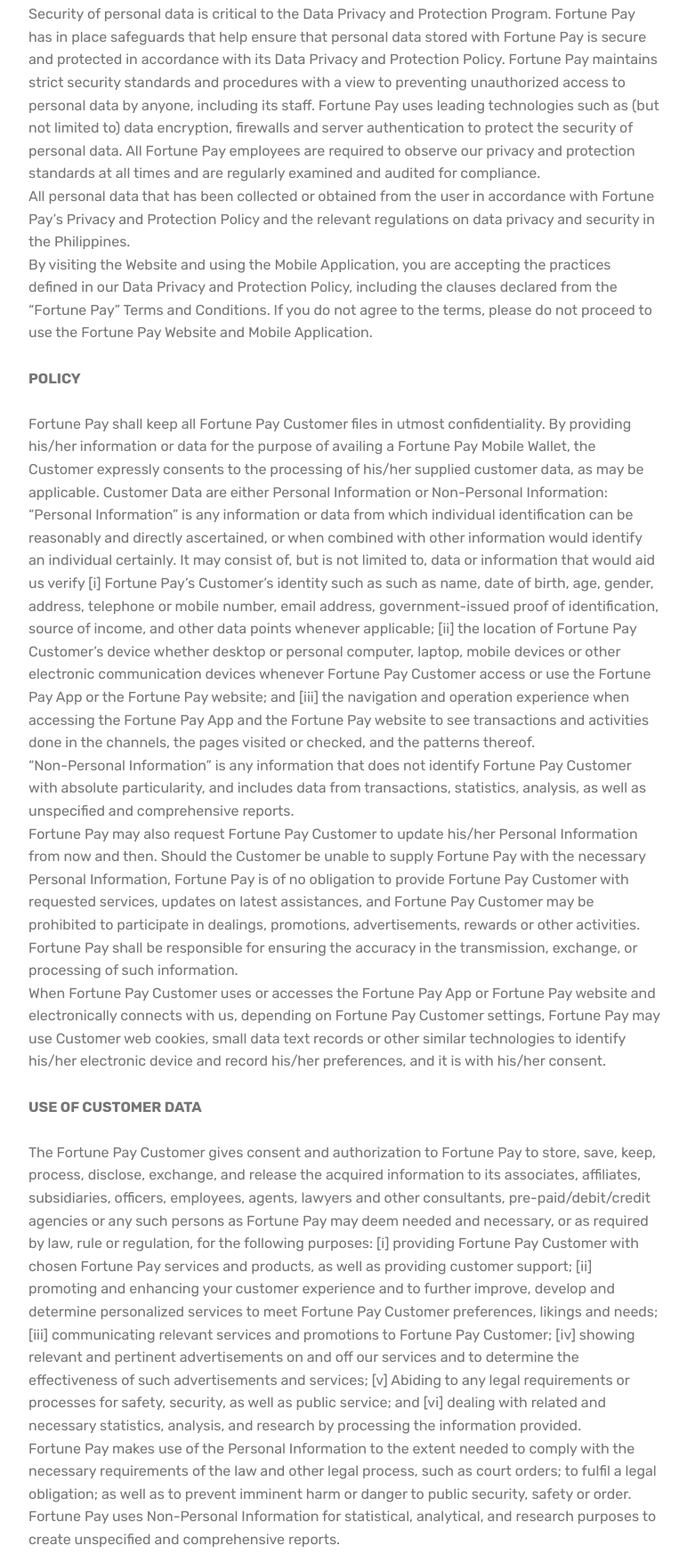
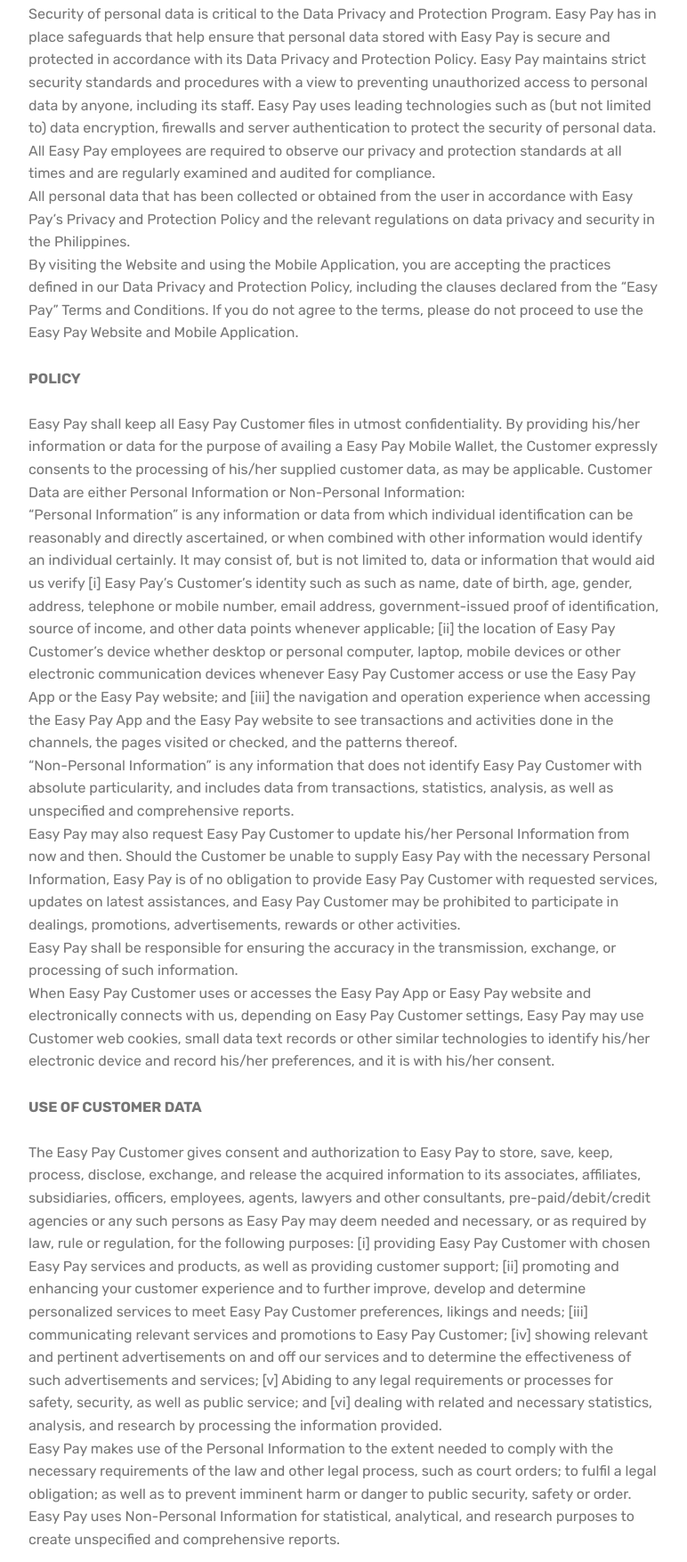
Before and after one commit to ljbdelacruz/tempPANDCFP, a plain HTML site: page index.html in a window 1280 px wide. Shown: the part 344-2100 px from the top of the page at 89% size, without its empty margins (253-1025 px from the left). Drawn offline with Linux system fonts and the light colour scheme.

Commit message:
Update index.html
update to easypay

```diff
--- a/index.html
+++ b/index.html
@@ -46,37 +46,37 @@
 </strong><span style="font-size: 1rem;"><strong>PURPOSE</strong>&nbsp;</span></div><div>
 </div><div><br></div><div>Our Privacy and Protection Policy outlines our policy in relation to the collection, use, and protection of protected data to provide customers, merchants, and other related partners and institutions with a top of the line service. We will notify all customers, merchants and relevant partners with any update on our Privacy Policy by sending notifications and posting it on our website for easy reference and notification.
 </div><div>
-</div><div>Security of personal data is critical to the Data Privacy and Protection Program. Fortune Pay has in place safeguards that help ensure that personal data stored with Fortune Pay is secure and protected in accordance with its Data Privacy and Protection Policy. Fortune Pay maintains strict security standards and procedures with a view to preventing unauthorized access to personal data by anyone, including its staff. Fortune Pay uses leading technologies such as (but not limited to) data encryption, firewalls and server authentication to protect the security of personal data. All Fortune Pay employees are required to observe our privacy and protection standards at all times and are regularly examined and audited for compliance.
+</div><div>Security of personal data is critical to the Data Privacy and Protection Program. Easy Pay has in place safeguards that help ensure that personal data stored with Easy Pay is secure and protected in accordance with its Data Privacy and Protection Policy. Easy Pay maintains strict security standards and procedures with a view to preventing unauthorized access to personal data by anyone, including its staff. Easy Pay uses leading technologies such as (but not limited to) data encryption, firewalls and server authentication to protect the security of personal data. All Easy Pay employees are required to observe our privacy and protection standards at all times and are regularly examined and audited for compliance.
 </div><div>
-</div><div>All personal data that has been collected or obtained from the user in accordance with Fortune Pay’s Privacy and Protection Policy and the relevant regulations on data privacy and security in the Philippines.
+</div><div>All personal data that has been collected or obtained from the user in accordance with Easy Pay’s Privacy and Protection Policy and the relevant regulations on data privacy and security in the Philippines.
 </div><div>
-</div><div>By visiting the Website and using the Mobile Application, you are accepting the practices defined in our Data Privacy and Protection Policy, including the clauses declared from the “Fortune Pay” Terms and Conditions. If you do not agree to the terms, please do not proceed to use the Fortune Pay Website and Mobile Application.
+</div><div>By visiting the Website and using the Mobile Application, you are accepting the practices defined in our Data Privacy and Protection Policy, including the clauses declared from the “Easy Pay” Terms and Conditions. If you do not agree to the terms, please do not proceed to use the Easy Pay Website and Mobile Application.
 </div><div>
 </div><div><br></div><div><strong>POLICY
 </strong></div><div>
-</div><div><br></div><div>Fortune Pay shall keep all Fortune Pay Customer files in utmost confidentiality. By providing his/her information or data for the purpose of availing a Fortune Pay Mobile Wallet, the Customer expressly consents to the processing of his/her supplied customer data, as may be applicable. Customer Data are either Personal Information or Non-Personal Information:
+</div><div><br></div><div>Easy Pay shall keep all Easy Pay Customer files in utmost confidentiality. By providing his/her information or data for the purpose of availing a Easy Pay Mobile Wallet, the Customer expressly consents to the processing of his/her supplied customer data, as may be applicable. Customer Data are either Personal Information or Non-Personal Information:
 </div><div>
-</div><div>“Personal Information” is any information or data from which individual identification can be reasonably and directly ascertained, or when combined with other information would identify an individual certainly. It may consist of, but is not limited to, data or information that would aid us verify [i] Fortune Pay’s Customer’s identity such as such as name, date of birth, age, gender, address, telephone or mobile number, email address, government-issued proof of identification, source of income, and other data points whenever applicable; [ii] the location of Fortune Pay Customer’s device whether desktop or personal computer, laptop, mobile devices or other electronic communication devices whenever Fortune Pay Customer access or use the Fortune Pay App or the Fortune Pay website; and [iii] the navigation and operation experience when accessing the Fortune Pay App and the Fortune Pay website to see transactions and activities done in the channels, the pages visited or checked, and the patterns thereof.
+</div><div>“Personal Information” is any information or data from which individual identification can be reasonably and directly ascertained, or when combined with other information would identify an individual certainly. It may consist of, but is not limited to, data or information that would aid us verify [i] Easy Pay’s Customer’s identity such as such as name, date of birth, age, gender, address, telephone or mobile number, email address, government-issued proof of identification, source of income, and other data points whenever applicable; [ii] the location of Easy Pay Customer’s device whether desktop or personal computer, laptop, mobile devices or other electronic communication devices whenever Easy Pay Customer access or use the Easy Pay App or the Easy Pay website; and [iii] the navigation and operation experience when accessing the Easy Pay App and the Easy Pay website to see transactions and activities done in the channels, the pages visited or checked, and the patterns thereof.
 </div><div>
-</div><div>“Non-Personal Information” is any information that does not identify Fortune Pay Customer with absolute particularity, and includes data from transactions, statistics, analysis, as well as unspecified and comprehensive reports.
+</div><div>“Non-Personal Information” is any information that does not identify Easy Pay Customer with absolute particularity, and includes data from transactions, statistics, analysis, as well as unspecified and comprehensive reports.
 </div><div>
-</div><div>Fortune Pay may also request Fortune Pay Customer to update his/her Personal Information from now and then. Should the Customer be unable to supply Fortune Pay with the necessary Personal Information, Fortune Pay is of no obligation to provide Fortune Pay Customer with requested services, updates on latest assistances, and Fortune Pay Customer may be prohibited to participate in dealings, promotions, advertisements, rewards or other activities.
+</div><div>Easy Pay may also request Easy Pay Customer to update his/her Personal Information from now and then. Should the Customer be unable to supply Easy Pay with the necessary Personal Information, Easy Pay is of no obligation to provide Easy Pay Customer with requested services, updates on latest assistances, and Easy Pay Customer may be prohibited to participate in dealings, promotions, advertisements, rewards or other activities.
 </div><div>
-</div><div>Fortune Pay shall be responsible for ensuring the accuracy in the transmission, exchange, or processing of such information.
+</div><div>Easy Pay shall be responsible for ensuring the accuracy in the transmission, exchange, or processing of such information.
 </div><div>
-</div><div>When Fortune Pay Customer uses or accesses the Fortune Pay App or Fortune Pay website and electronically connects with us, depending on Fortune Pay Customer settings, Fortune Pay may use Customer web cookies, small data text records or other similar technologies to identify his/her electronic device and record his/her preferences, and it is with his/her consent.
+</div><div>When Easy Pay Customer uses or accesses the Easy Pay App or Easy Pay website and electronically connects with us, depending on Easy Pay Customer settings, Easy Pay may use Customer web cookies, small data text records or other similar technologies to identify his/her electronic device and record his/her preferences, and it is with his/her consent.
 </div><div>
 </div><div><br></div><div><strong>USE OF CUSTOMER DATA</strong>
 </div><div>
-</div><div><br></div><div>The Fortune Pay Customer gives consent and authorization to Fortune Pay to store, save, keep, process, disclose, exchange, and release the acquired information to its associates, affiliates, subsidiaries, officers, employees, agents, lawyers and other consultants, pre-paid/debit/credit agencies or any such persons as Fortune Pay may deem needed and necessary, or as required by law, rule or regulation, for the following purposes: [i] providing Fortune Pay Customer with chosen Fortune Pay services and products, as well as providing customer support; [ii] promoting and enhancing your customer experience and to further improve, develop and determine personalized services to meet Fortune Pay Customer preferences, likings and needs; [iii] communicating relevant services and promotions to Fortune Pay Customer; [iv] showing relevant and pertinent advertisements on and off our services and to determine the effectiveness of such advertisements and services; [v] Abiding to any legal requirements or processes for safety, security, as well as public service; and [vi] dealing with related and necessary statistics, analysis, and research by processing the information provided.
+</div><div><br></div><div>The Easy Pay Customer gives consent and authorization to Easy Pay to store, save, keep, process, disclose, exchange, and release the acquired information to its associates, affiliates, subsidiaries, officers, employees, agents, lawyers and other consultants, pre-paid/debit/credit agencies or any such persons as Easy Pay may deem needed and necessary, or as required by law, rule or regulation, for the following purposes: [i] providing Easy Pay Customer with chosen Easy Pay services and products, as well as providing customer support; [ii] promoting and enhancing your customer experience and to further improve, develop and determine personalized services to meet Easy Pay Customer preferences, likings and needs; [iii] communicating relevant services and promotions to Easy Pay Customer; [iv] showing relevant and pertinent advertisements on and off our services and to determine the effectiveness of such advertisements and services; [v] Abiding to any legal requirements or processes for safety, security, as well as public service; and [vi] dealing with related and necessary statistics, analysis, and research by processing the information provided.
 </div><div>
-</div><div>Fortune Pay makes use of the Personal Information to the extent needed to comply with the necessary requirements of the law and other legal process, such as court orders; to fulfil a legal obligation; as well as to prevent imminent harm or danger to public security, safety or order. Fortune Pay uses Non-Personal Information for statistical, analytical, and research purposes to create unspecified and comprehensive reports.
+</div><div>Easy Pay makes use of the Personal Information to the extent needed to comply with the necessary requirements of the law and other legal process, such as court orders; to fulfil a legal obligation; as well as to prevent imminent harm or danger to public security, safety or order. Easy Pay uses Non-Personal Information for statistical, analytical, and research purposes to create unspecified and comprehensive reports.
 </div><div>
 </div><div><br></div><div><strong>SECURITY MEASURES</strong>
 </div><div><br></div><div>
-</div><div>To ensure that all information acquired by Fortune Pay is kept with strict confidentiality, all officers, employees, and personnel with access to said information or data will be given with a unique username and signature with a passcode which will expire in a given amount of time. Employees with first hand access to this information will be regularly monitored by the concerned department to ensure that all rules and regulations are being followed and no possible breach will occur as a fault of the employees. Regular seminars will also be conducted to keep the employees updated with the laws and policies concerning data privacy and protection. The employees will likewise be reminded of the legal effects of their non-compliance with the rules set up in this policy as well as related and relevant laws.
+</div><div>To ensure that all information acquired by Easy Pay is kept with strict confidentiality, all officers, employees, and personnel with access to said information or data will be given with a unique username and signature with a passcode which will expire in a given amount of time. Employees with first hand access to this information will be regularly monitored by the concerned department to ensure that all rules and regulations are being followed and no possible breach will occur as a fault of the employees. Regular seminars will also be conducted to keep the employees updated with the laws and policies concerning data privacy and protection. The employees will likewise be reminded of the legal effects of their non-compliance with the rules set up in this policy as well as related and relevant laws.
 </div><div>
-</div><div>When required by our Privacy and Protection Policy and the law, and before Fortune Pay uses, deals with, or processes Customer’s Data or Information for any other purpose, Fortune Pay will need to ask for the Customer’s consent through a pop-up in the app or in the website. Fortune Pay Customers as provided by regulations has the right to access, correct, add, object, remove, delete and transport his/her information. However, customers requesting to remove and/or transport his/her information shall be equivalent to a cancellation or termination of his/her subscription with Fortune Pay.
+</div><div>When required by our Privacy and Protection Policy and the law, and before Easy Pay uses, deals with, or processes Customer’s Data or Information for any other purpose, Easy Pay will need to ask for the Customer’s consent through a pop-up in the app or in the website. Easy Pay Customers as provided by regulations has the right to access, correct, add, object, remove, delete and transport his/her information. However, customers requesting to remove and/or transport his/her information shall be equivalent to a cancellation or termination of his/her subscription with Easy Pay.
 </div><div>
 </div><div>We respect customers’ and users’ privacy and intellectual property rights. As such, we secure and protect Customer Data with proper safeguards to ensure confidentiality and privacy; prevent loss, theft, or use for unauthorized purposes; and comply with the requirements of the law. Permission is granted to electronically copy and print hard copy portions from our company for the sole purpose of customers to view their transactions. Any other use of materials on our website, including reproduction for purposes other than those noted above, modification, distribution, or republication, without our prior written permission is strictly prohibited.
 </div><div>
@@ -86,7 +86,7 @@
 </div><div>
 </div><div><br></div><div><strong>RETENTION AND DISPOSAL
 </strong></div><div>
-</div><div><br></div><div>Fortune Pay will only retain personal information for as long as necessary:
+</div><div><br></div><div>Easy Pay will only retain personal information for as long as necessary:
 </div><div>(a)	for the fulfilment of the declared, specified, and legitimate purpose, or when the processing relevant to the purpose has been terminated;
 </div><div>(b)	for the establishment, exercise or defense of legal claims; or
 </div><div>(c)	for legitimate business purposes, which must be consistent with standards followed by the applicable industry or approved by appropriate government agency.
```
